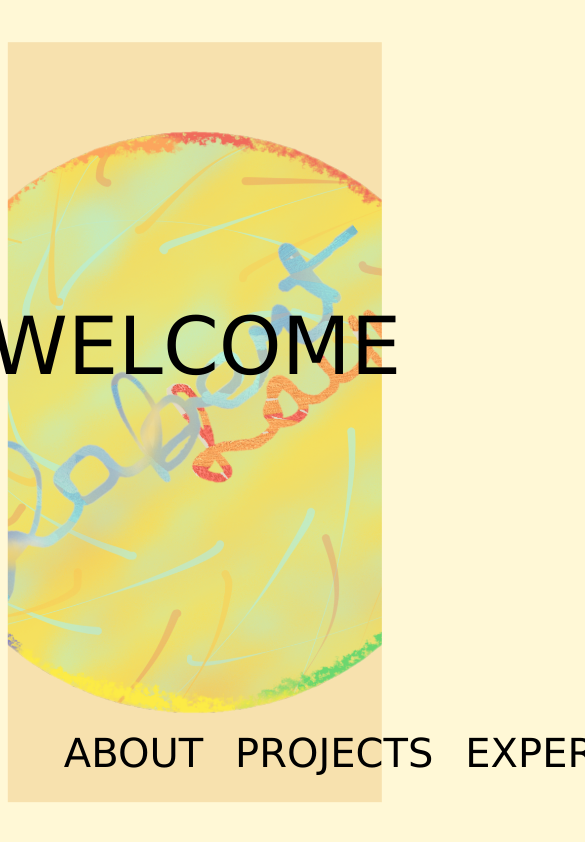
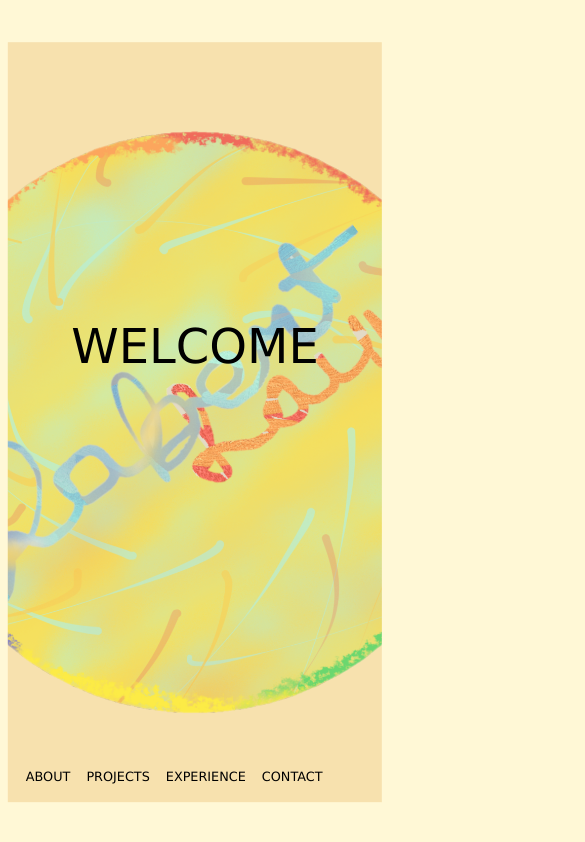
Before and after one commit to rlmech/personal_site, a React (Create React App) app: page / in a window 390 px wide. Shown: the top 842 px of the page, 585 px wide, since content can reach past the window. Built offline with nearby package versions, Linux system fonts and the light colour scheme.

Commit message:
Made more mobile friendly

```diff
--- a/src/containers/welcome/welcome.css
+++ b/src/containers/welcome/welcome.css
@@ -1,6 +1,7 @@
 .welcome-screen {
     background-color: var(--color-bg);
     height: 100vh;
+    min-width: 350px;
     position: relative;
 }
 
@@ -52,3 +53,36 @@
     font-size: 2.5rem;
     padding: 1rem;
 }
+
+@media screen and (max-width: 1100px) {
+    .welcome-navbar-list li {
+        font-size: 1.5rem;
+    }
+}
+
+@media screen and (max-width: 700px) {
+    .welcome-navbar-list li {
+        font-size: 1rem;
+    }
+}
+
+@media screen and (max-width: 500px) {
+    .welcome-text p {
+        font-size: 3rem;
+    }
+
+    .welcome-navbar {
+        left: 10px;
+    }
+
+    .welcome-navbar-list li {
+        font-size: 1rem;
+        padding: 0.5rem;
+    }
+}
+
+@media screen and (max-width: 400px) {
+    .welcome-navbar-list li {
+        font-size: 0.8rem;
+    }
+}
```
